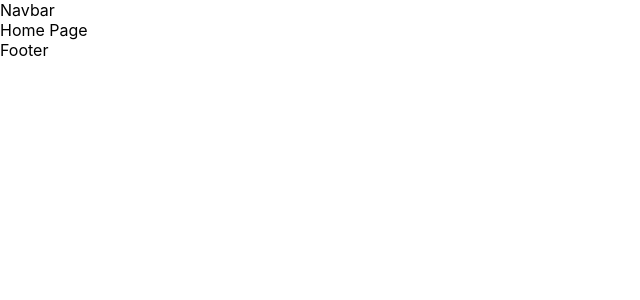
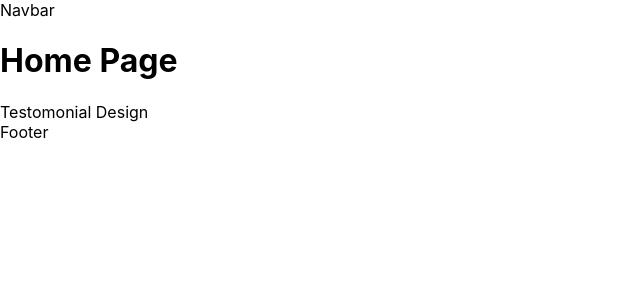
Before and after one commit to iot-lab-kiit/tralio-frontend, a Next.js app: page / in a window 1280 px wide. Shown: the top 300 px of the page, without its empty margins (0-640 px from the left). Built offline with nearby package versions, Linux system fonts and the light colour scheme.

Commit message:
testimonial in homepage

```diff
--- a/components/Testimonial/Testimonial.jsx
+++ b/components/Testimonial/Testimonial.jsx
@@ -1,6 +1,6 @@
 function Testomonial() {
   return (
-    <div>Testomonial Page</div>
+    <div>Testomonial Design</div>
   )
 }
 
--- a/container/Home/HomePage.jsx
+++ b/container/Home/HomePage.jsx
@@ -1,8 +1,12 @@
 import styles from './HomePage.module.css';
+import Testomonial from '../../components/Testimonial/Testimonial';
 
 function HomePage() {
   return (
-    <div>Home Page</div>
+    <div>
+      <h1>Home Page</h1>
+      <Testomonial />
+    </div>
   )
 }
 
```
Also changed, not shown: container/PostPage/PostPage.jsx (+3 -7 lines), components/Post/Post.module.css (added).
